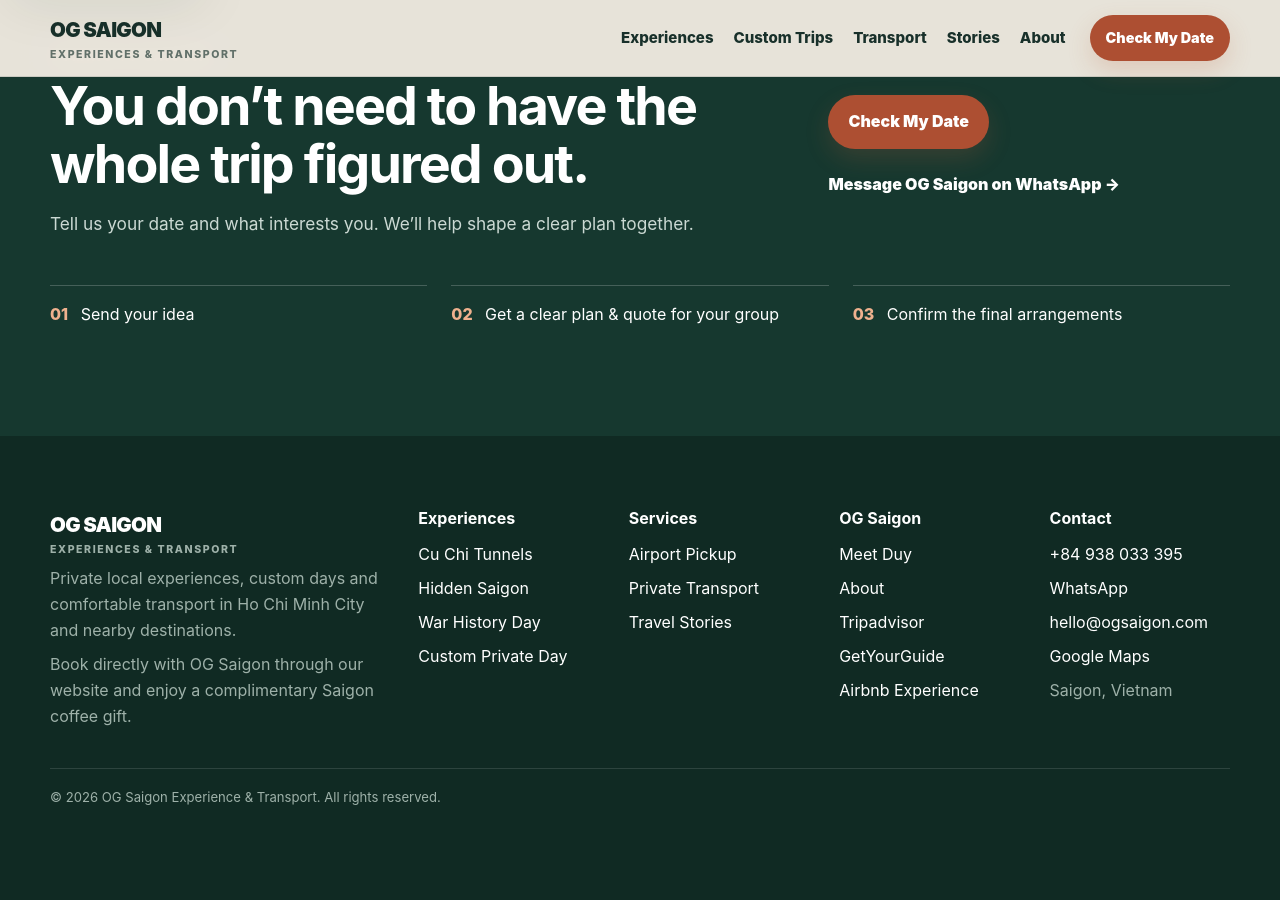
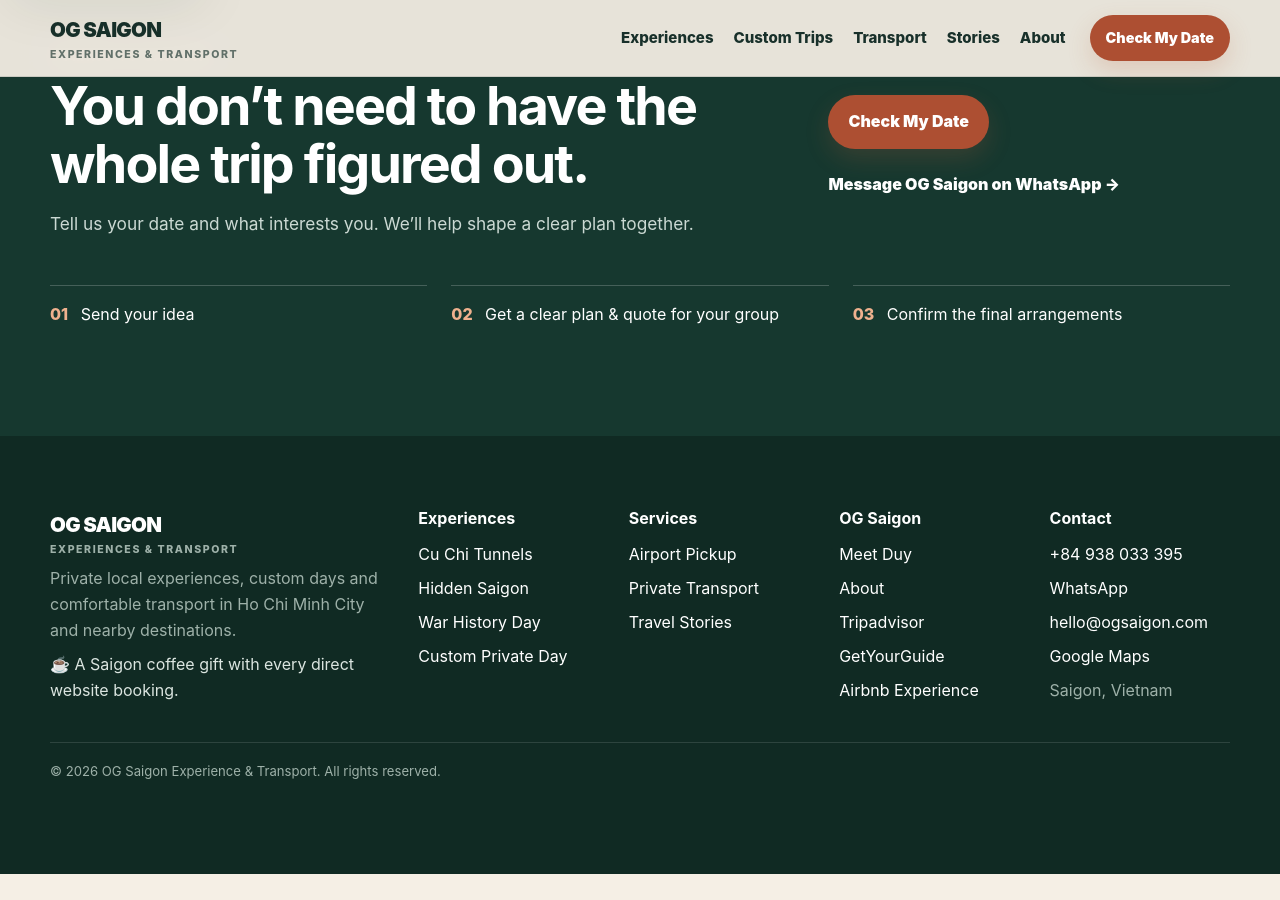
Before and after one commit to DSG2025/DSG2025.github.io, a Jekyll site: the page built from index.html, in a window 1280 px wide and 900 px high, scrolled down 6670 px. Built offline with Jekyll 4.4.1, drawn with Linux system fonts in a browser that asks for light colours; after the commit the page ends 7544 px from its top, so only the background shows below that.

Commit message:
Shorten and simplify direct booking coffee note in both footers

```diff
--- a/_includes/site-footer.html
+++ b/_includes/site-footer.html
@@ -4,7 +4,7 @@
 <div>
 <a class="brand footer-brand" href="/">OG SAIGON<small>Experiences &amp; Transport</small></a>
 <p class="footer-muted">Private local experiences, custom days and comfortable transport in Ho Chi Minh City and nearby destinations.</p>
-<p class="footer-muted">Book directly with OG Saigon through our website and enjoy a complimentary Saigon coffee gift.</p>
+<p class="footer-perk"><span aria-hidden="true">☕</span> A Saigon coffee gift with every direct website booking.</p>
 </div>
 <div>
 <h2>Experiences</h2>
@@ -44,7 +44,7 @@
 <div>
 <a class="brand footer-brand" href="/">OG SAIGON<small>Experiences &amp; Transport</small></a>
 <p class="footer-muted">Private local experiences, custom days and comfortable transport in Ho Chi Minh City and nearby destinations.</p>
-<p class="footer-muted">Book directly with OG Saigon through our website and enjoy a complimentary Saigon coffee gift.</p>
+<p class="footer-perk"><span aria-hidden="true">☕</span> A Saigon coffee gift with every direct website booking.</p>
 </div>
 <div>
 <h2>Explore</h2>
```
